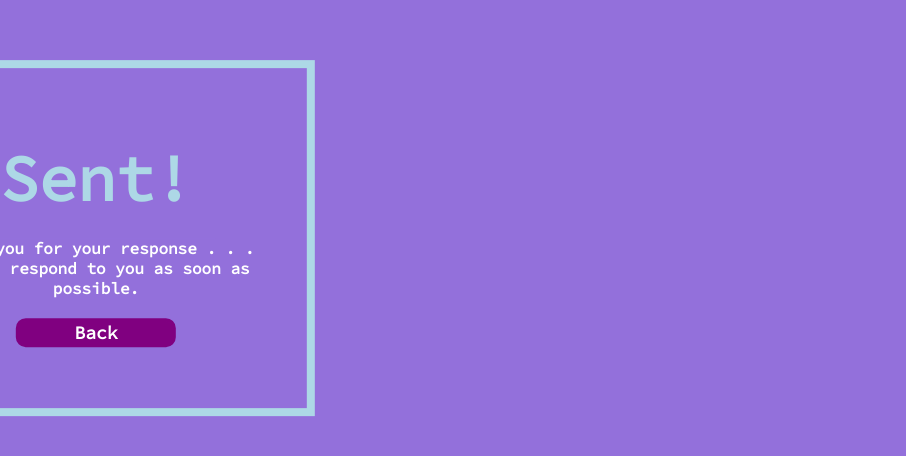
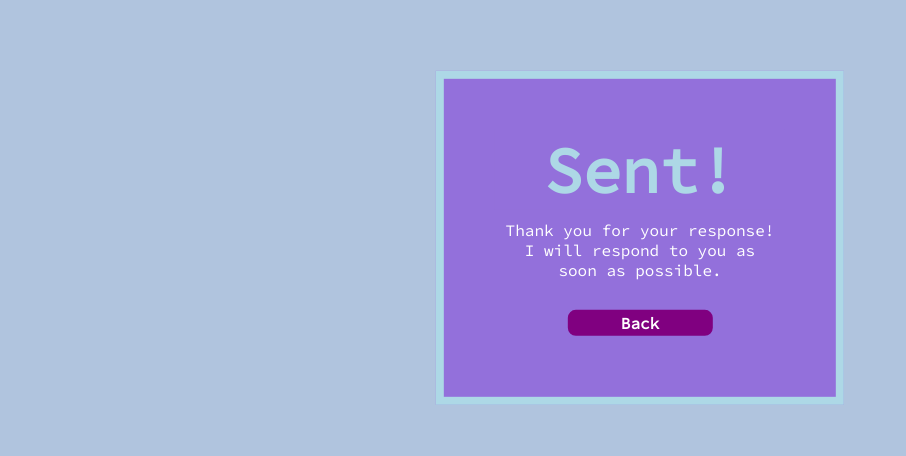
Before and after one commit to AkinAnanas/akinananas.github.io, a website: page submit.html in a window 1280 px wide. Shown: the part 162-618 px from the top of the page, without its empty margins (0-906 px from the left). Drawn offline with Linux system fonts and the light colour scheme.

Commit message:
formatting and zoom

```diff
--- a/style.css
+++ b/style.css
@@ -31,7 +31,7 @@ body, head {
 @media screen and (max-width: 1000px) {
     html {
         width: 100%;
-        zoom: 1;
+        zoom: 50%;
     }
 
     body, head {
@@ -140,6 +140,7 @@ img {
     color: white;
     text-align: center;
     background-color: mediumpurple;
+    border: mediumpurple 1mm solid;
     font-weight: bolder;
     vertical-align: top;
     margin-left: auto;
--- a/submit.html
+++ b/submit.html
@@ -4,24 +4,51 @@
         <meta charset="UTF-8">
         <meta http-equiv="X-UA-Compatible" content="IE=edge">
         <meta name="viewport" content="width=device-width, initial-scale=1.0">
-        <link rel="stylesheet" href="style.css">
         <link rel="preconnect" href="https://fonts.googleapis.com">
         <link rel="preconnect" href="https://fonts.gstatic.com" crossorigin>
         <link href="https://fonts.googleapis.com/css2?family=Source+Code+Pro&display=swap" rel="stylesheet">
         <script src="actions.js" onload=""></script>
         <title>Done</title>
         <style>
+            @font-face {
+                font-family: 'Source Code Pro', monospace;
+            }
+
+            * {
+                margin: 0;
+                padding: 0;
+                border: 0;
+                outline: 0;
+                font-size: 100%;
+                vertical-align: baseline;
+                background: transparent;
+            }
+
             body {
+                vertical-align: middle;
+            }
+
+            html {
+                background-color: lightsteelblue;
+                font-family: 'Source Code Pro';
                 text-align: center;
             }
 
             header {
                 background-color: mediumpurple;
+                color: lightblue;
+                font-weight: bold;
+                font-size: 64px;
             }
 
             button {
+                font-family: 'Source Code Pro';
+                font-weight: bold;
                 background-color: purple;
+                border: solid 3px purple;
+                border-radius: 8px;
                 border-color: purple;
+                color: white;
                 width: 50%;
                 margin-top: 20px;
                 margin-bottom: 10px;
@@ -31,20 +58,30 @@
                 background-color: rgba(128, 0, 128, .7);
             }
 
+            p {
+                padding: 10px;
+            }
+
             div {
                 border: lightblue 8px solid;
-                margin-top: auto;
-                margin-bottom: auto;
                 position: absolute;
                 top: 50%;
+                left: 50%;
                 transform: translate(-50%, -50%);
+                min-width: 210px;
+                max-width: 290px;
+                width: 30%;
+                padding: 4%;
+                color: white;
+                text-align: center;
+                background-color: mediumpurple;
             }
         </style>
     </head>
     <body>
         <div class="box_brief">
             <header>Sent!</header>
-            <p>Thank you for your response . . . <br>
+            <p>Thank you for your response! <br>
                 I will respond to you as soon as possible.</p>
             <button id="back" onclick="javascript:history.back()">Back</button>
         </div>
```
Also changed, not shown: index.html (+8 -5 lines).
